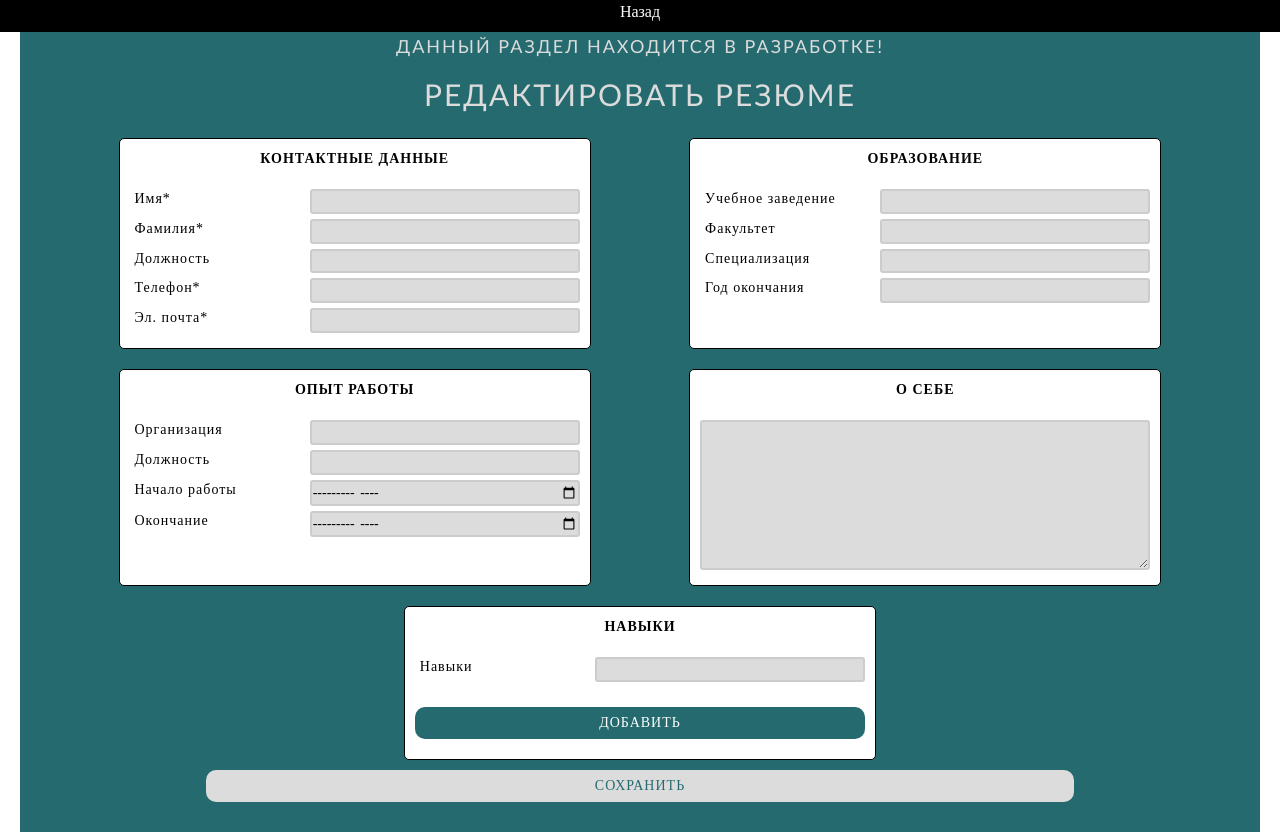
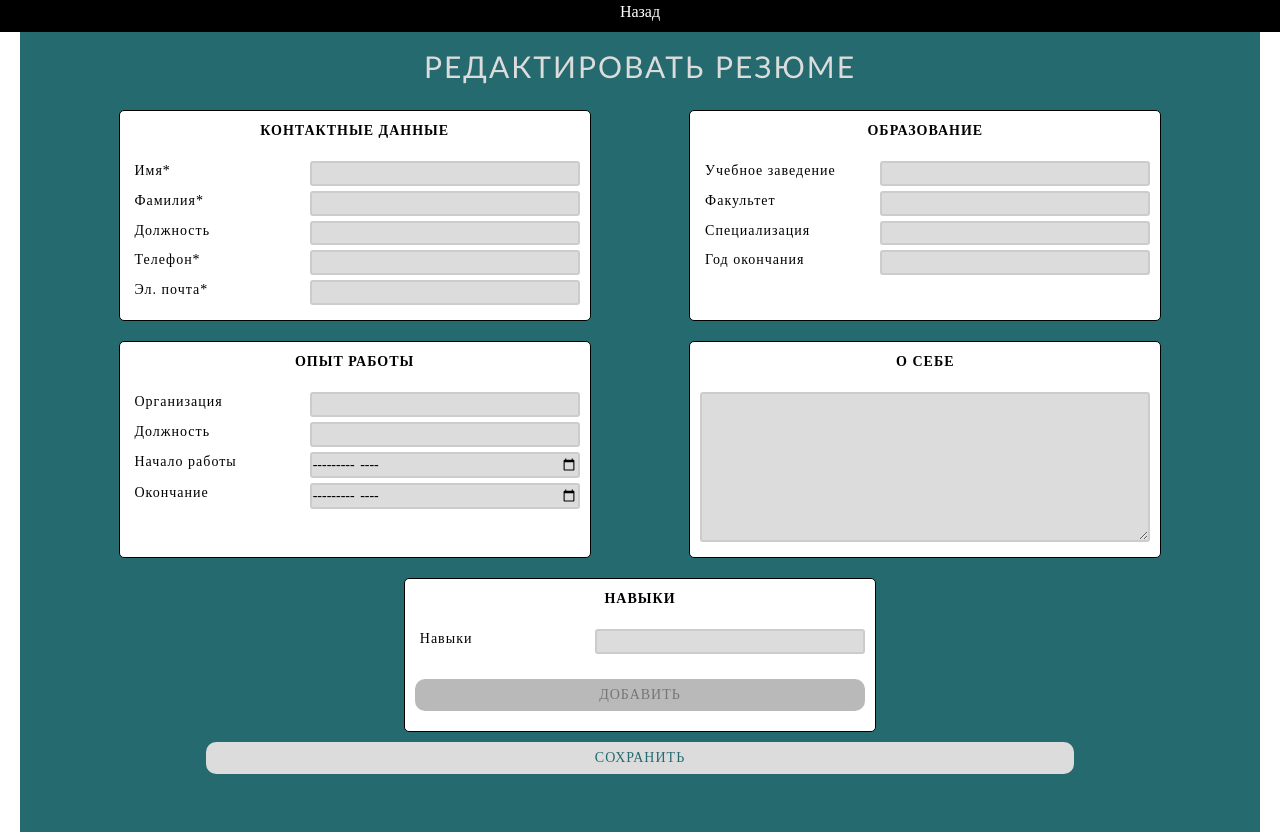
Before and after one commit to AndTaran/vue-resume, a Vue app: page /#/edit in a window 1280 px wide. Built offline with nearby package versions, Linux system fonts and the light colour scheme.

Commit message:
feat: disabled btn
added disabling the button when the field is empty

```diff
--- a/src/components/AppPageEdit.vue
+++ b/src/components/AppPageEdit.vue
@@ -1,9 +1,6 @@
 <template>
   <div class="container">
     <div class="wrapper">
-      <h2 class="letter__title text-lg">
-        Данный раздел находится в разработке!
-      </h2>
       <h2 class="letter__title py-4 text-lg md:text-xl lg:text-2xl xl:text-3xl">
         Редактировать резюме
       </h2>
--- a/src/components/pageEdit/EditSkills.vue
+++ b/src/components/pageEdit/EditSkills.vue
@@ -6,7 +6,11 @@
         <label for="skill">Навыки</label>
         <input type="text" id="skill" v-model="skill" />
       </div>
-      <button class="btn letter__btn" @click.prevent="addSkill">
+      <button
+        :disabled="skill == null"
+        class="btn letter__btn"
+        @click.prevent="addSkill"
+      >
         Добавить
       </button>
       <ul class="skill-items" v-for="(s, idx) in arr" :key="idx">
@@ -31,7 +35,7 @@ export default {
   },
   setup() {
     return {
-      skill: ref(""),
+      skill: ref(null),
     };
   },
   methods: {
--- a/src/components/pageInvite/InviteLetter.vue
+++ b/src/components/pageInvite/InviteLetter.vue
@@ -69,7 +69,11 @@
           {{ companyPhone }}
         </div>
       </div>
-      <button v-if="companyName" class="btn letter__btn" @click="postLetter">
+      <button
+        :disabled="companyName == null || companyName == ''"
+        class="btn letter__btn"
+        @click="postLetter"
+      >
         Отправить
       </button>
     </div>
--- a/src/theme.scss
+++ b/src/theme.scss
@@ -318,6 +318,10 @@
     &:active {
       box-shadow: 1px 2px 4px black;
     }
+    &:disabled {
+      color: rgba(0, 0, 0, 0.364);
+      background-color: rgba(0, 0, 0, 0.275);
+    }
   }
 }
 
```
